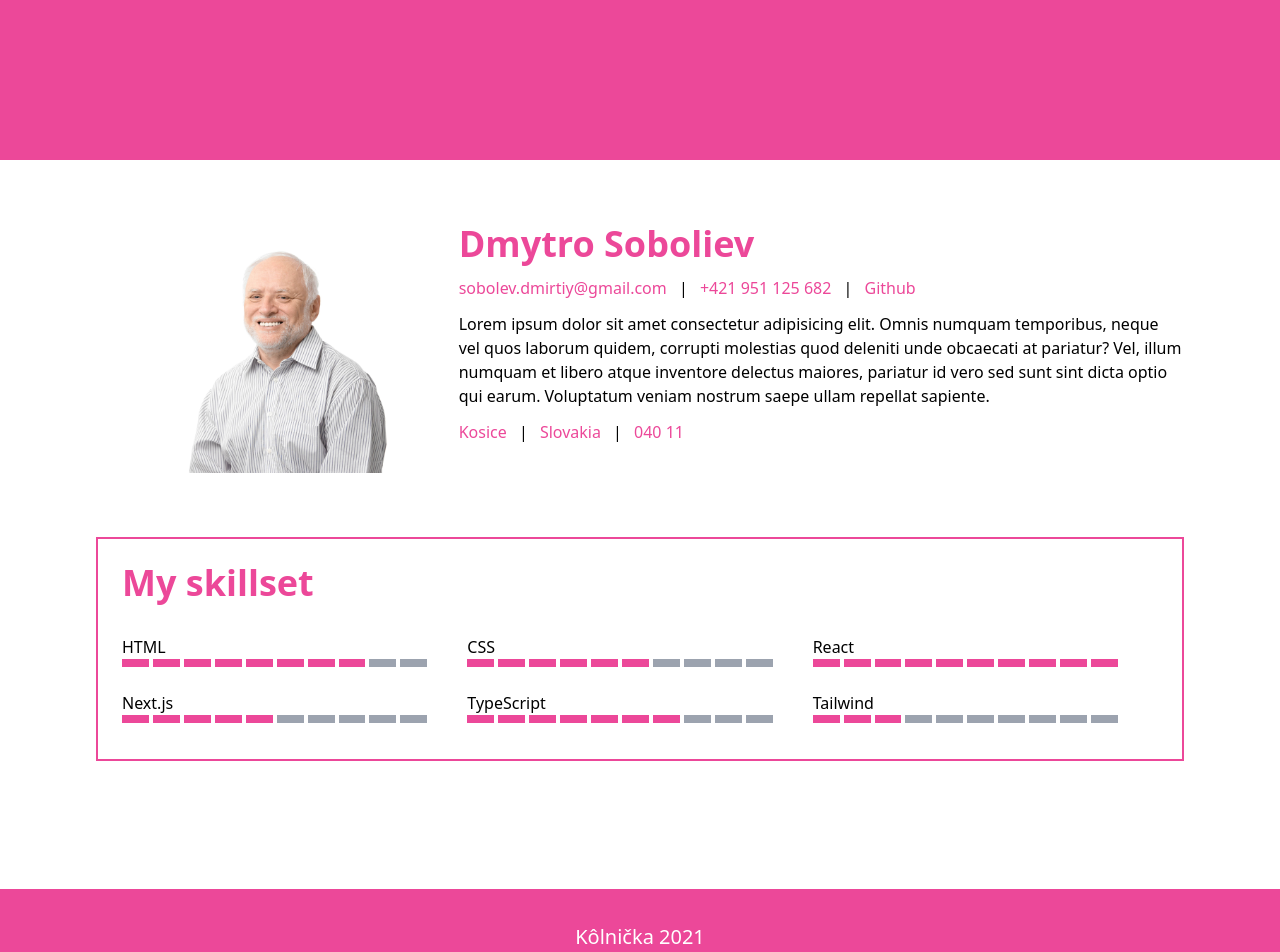
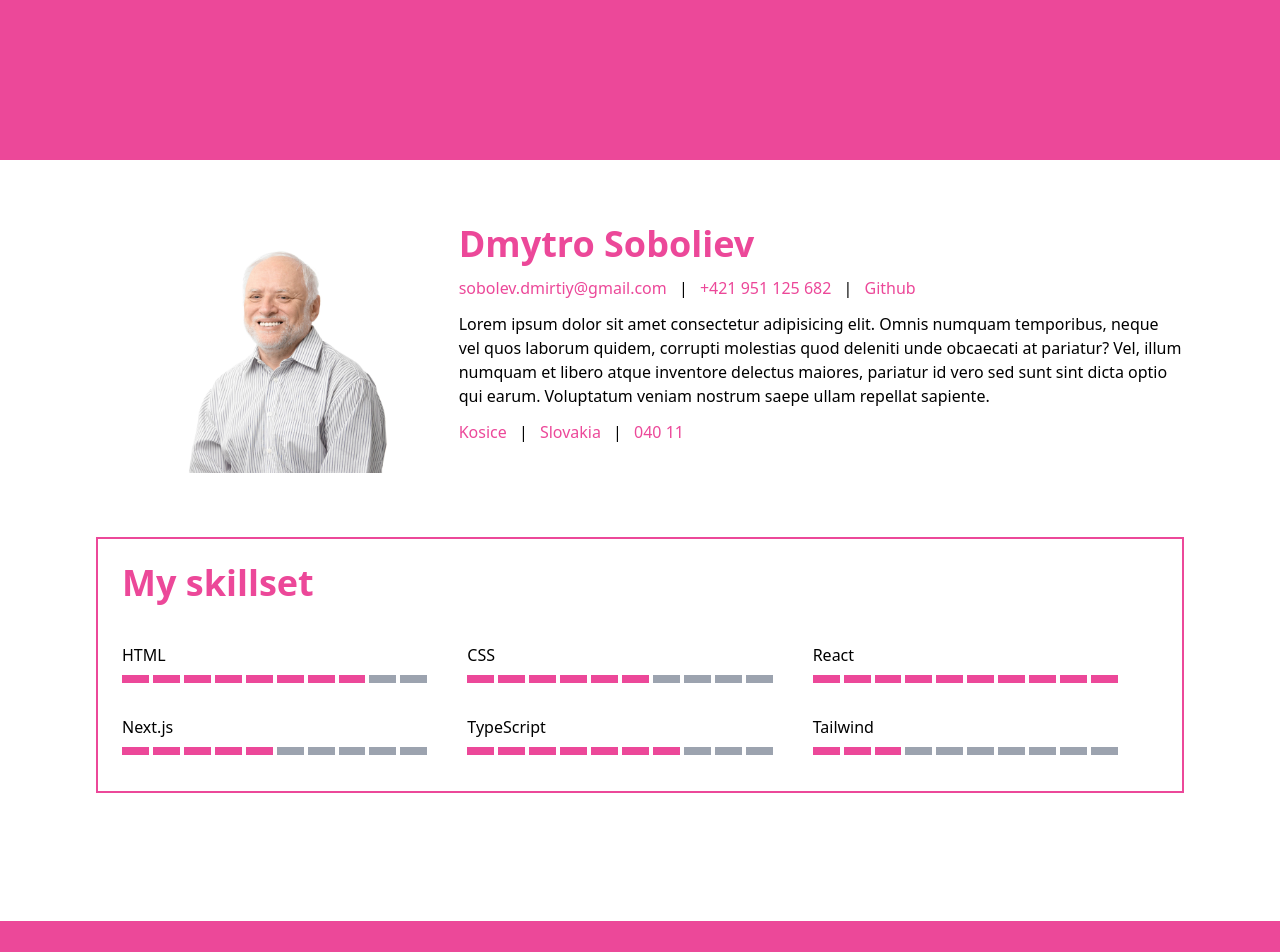
Before and after one commit to Sobanim/Portfolio, a Next.js app: page / in a window 1280 px wide. Shown: the top 952 px of the page. Built offline with nearby package versions, Linux system fonts and the light colour scheme.

Commit message:
Working on skillindicator

```diff
--- a/src/components/Layout.tsx
+++ b/src/components/Layout.tsx
@@ -17,7 +17,7 @@ function Layout({ children, title }: Props) {
 
       <main className="my-8 mx-14 lg:my-16 lg:mx-24">{children}</main>
 
-      <footer className="flex w-full h-24 bg-pink-500 justify-center text-white text-xl items-center">
+      <footer className="flex w-full h-24 bg-pink-500 justify-center text-white text-xl font-bold items-center">
         <span>Kôlnička 2021</span>
       </footer>
     </div>
--- /dev/null
+++ b/src/components/SkillIndicator.tsx
@@ -0,0 +1,19 @@
+const MAX_SKILL_LEVEL = 10;
+
+type Props = {
+  skilllevel: number;
+};
+
+function SkillIndikator({ skilllevel }: Props) {
+  return (
+    <div className="grid grid-cols-10 gap-x-0.5 sm:gap-x-1">
+      {[...Array(MAX_SKILL_LEVEL).keys()].map((index) => {
+        const isFilled = index < skilllevel;
+        const color = isFilled ? 'bg-pink-500' : 'bg-gray-400';
+        return <div key={index} className={`${color} h-2`} />;
+      })}
+    </div>
+  );
+}
+
+export default SkillIndikator;
--- /dev/null
+++ b/src/components/SkillItem.tsx
@@ -0,0 +1,20 @@
+import { Skill } from '../types';
+import SkillIndikator from './SkillIndicator';
+
+type Props = {
+  skill: Skill;
+};
+
+function SkillItem({ skill }: Props) {
+  return (
+    <li
+      className="flex flex-col w-full py-4 lg:py-3 lg:pr-10 lg:w-1/3"
+      key={skill.name}
+    >
+      <h3 className="font-medium leading-10">{skill.name}</h3>
+      <SkillIndikator skilllevel={skill.level} />
+    </li>
+  );
+}
+
+export default SkillItem;
--- a/src/sections/Skills.tsx
+++ b/src/sections/Skills.tsx
@@ -1,3 +1,4 @@
+import SkillItem from '../components/SkillItem';
 import Subtitle from '../components/Subtitle';
 import { Skill } from '../types';
 
@@ -5,27 +6,13 @@ type Props = {
   skills: Skill[];
 };
 
-const MAX_SKILL_LEVEL = 10;
-
 function Skills({ skills }: Props) {
   return (
     <div className="my-16 p-6  border-2 border-pink-500">
       <Subtitle subtitle="My skillset" />
       <ul className="mt-2 lg:flex lg:flex-wrap">
         {skills.map((skill) => (
-          <li
-            className="flex flex-col w-full py-4 lg:py-3 lg:pr-10 lg:w-1/3"
-            key={skill.name}
-          >
-            <span>{skill.name}</span>
-            <div className="grid grid-cols-10 gap-x-0.5 sm:gap-x-1">
-              {[...Array(MAX_SKILL_LEVEL).keys()].map((index) => {
-                const isFilled = index < skill.level;
-                const color = isFilled ? 'bg-pink-500' : 'bg-gray-400';
-                return <div key={index} className={`${color} h-2`} />;
-              })}
-            </div>
-          </li>
+          <SkillItem key={skill.name} skill={skill} />
         ))}
       </ul>
     </div>
```
